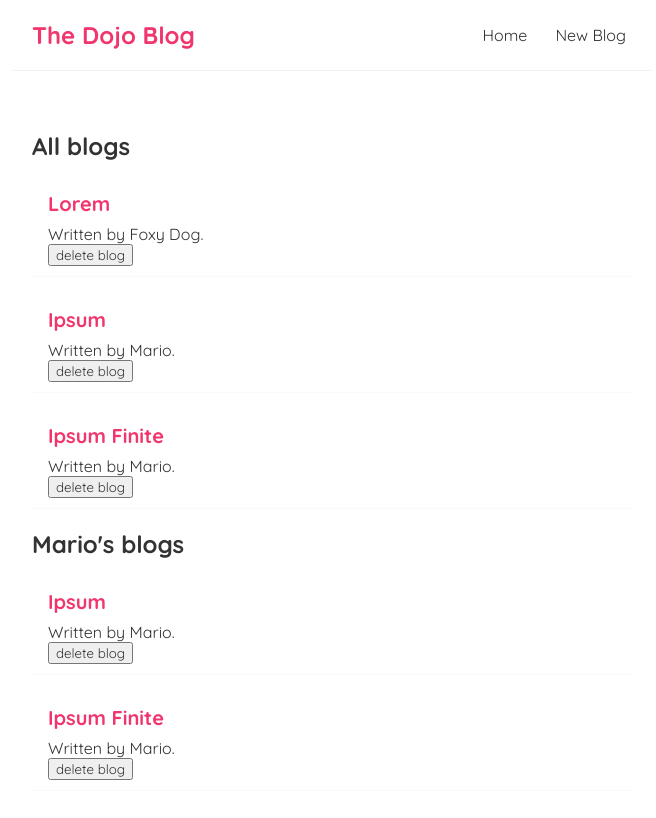
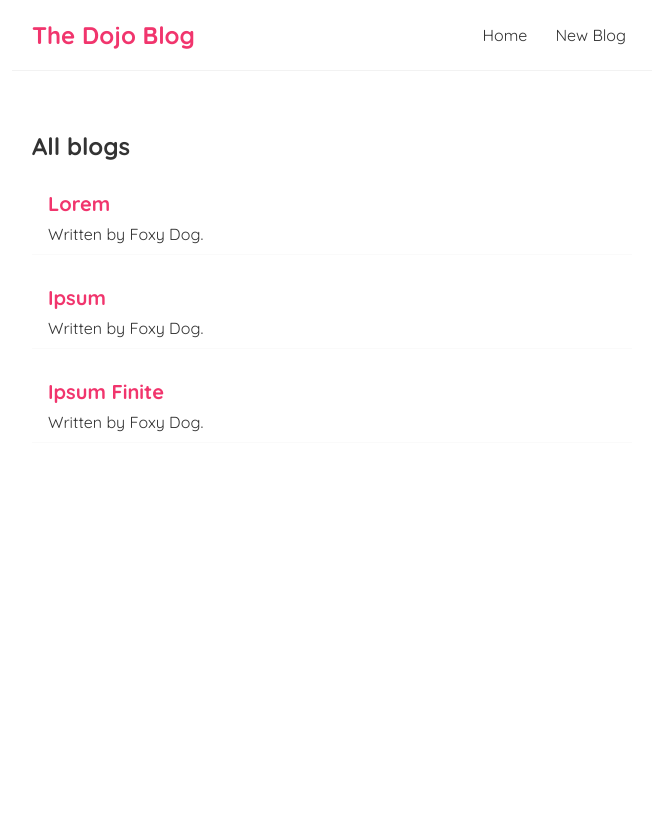
Before and after one commit to 0xCryptoStefan/simple-react-blog, a React (Create React App) app: page / in a window 1280 px wide. Shown: the top 818 px of the page, without its empty margins (308-964 px from the left). Built offline with nearby package versions, Linux system fonts and the light colour scheme; data requests are answered from the project's data file.

Commit message:
Part 17 completed

```diff
--- a/src/components/BlogList.js
+++ b/src/components/BlogList.js
@@ -3,7 +3,7 @@
 // Alternative method to passing props and creating variables is destructuring the props object in the argument
 // Standard call
 // export default function BlogList(props)
-export default function BlogList({ blogs, title, handleDelete }) {
+export default function BlogList({ blogs, title }) {
   // These would be used with a standard props argument
   //   const blogs = props.blogs;
   //   const title = props.title;
@@ -15,7 +15,6 @@
         <div className="blog-preview" key={blog.id}>
           <h2>{blog.title}</h2>
           <p>Written by {blog.author}.</p>
-          <button onClick={() => handleDelete(blog.id)}>delete blog</button>
         </div>
       ))}
     </div>
--- a/src/routes/Home.js
+++ b/src/routes/Home.js
@@ -3,43 +3,25 @@
 import BlogList from "../components/BlogList";
 
 export default function Home() {
-  const [blogs, setBlogs] = useState([
-    {
-      title: "Lorem",
-      body: "The quick brown fox jumps over the lazy dog",
-      author: "Foxy Dog",
-      id: 1,
-    },
-    {
-      title: "Ipsum",
-      body: "The quick brown fox jumps over the lazy dog",
-      author: "Mario",
-      id: 2,
-    },
-    {
-      title: "Ipsum Finite",
-      body: "The quick brown fox jumps over the lazy dog",
-      author: "Mario",
-      id: 3,
-    },
-  ]);
-
-  const handleDelete = (id) => {
-    const newBlogs = blogs.filter((blog) => blog.id !== id);
-    setBlogs(newBlogs);
-  };
+  const [blogs, setBlogs] = useState(null);
 
   useEffect(() => {
+    fetch("http://localhost:8000/blogs")
+      .then((res) => res.json())
+      .then((data) => {
+        console.log(data);
+        setBlogs(data);
+      });
     console.log("useEffect ran");
   }, []); // add empty dependency array here if only want to run once, or add each state element to be monitored into the array e.g. [] or [data, additionalData, furtherData]
 
   return (
     <div className="home">
-      <BlogList blogs={blogs} title="All blogs" handleDelete={handleDelete} />
-      <BlogList
+      {blogs && <BlogList blogs={blogs} title="All blogs" />}
+      {/* <BlogList
         blogs={blogs.filter((blog) => blog.author === "Mario")}
         title="Mario's blogs"
-      />
+      /> */}
     </div>
   );
 }
```
